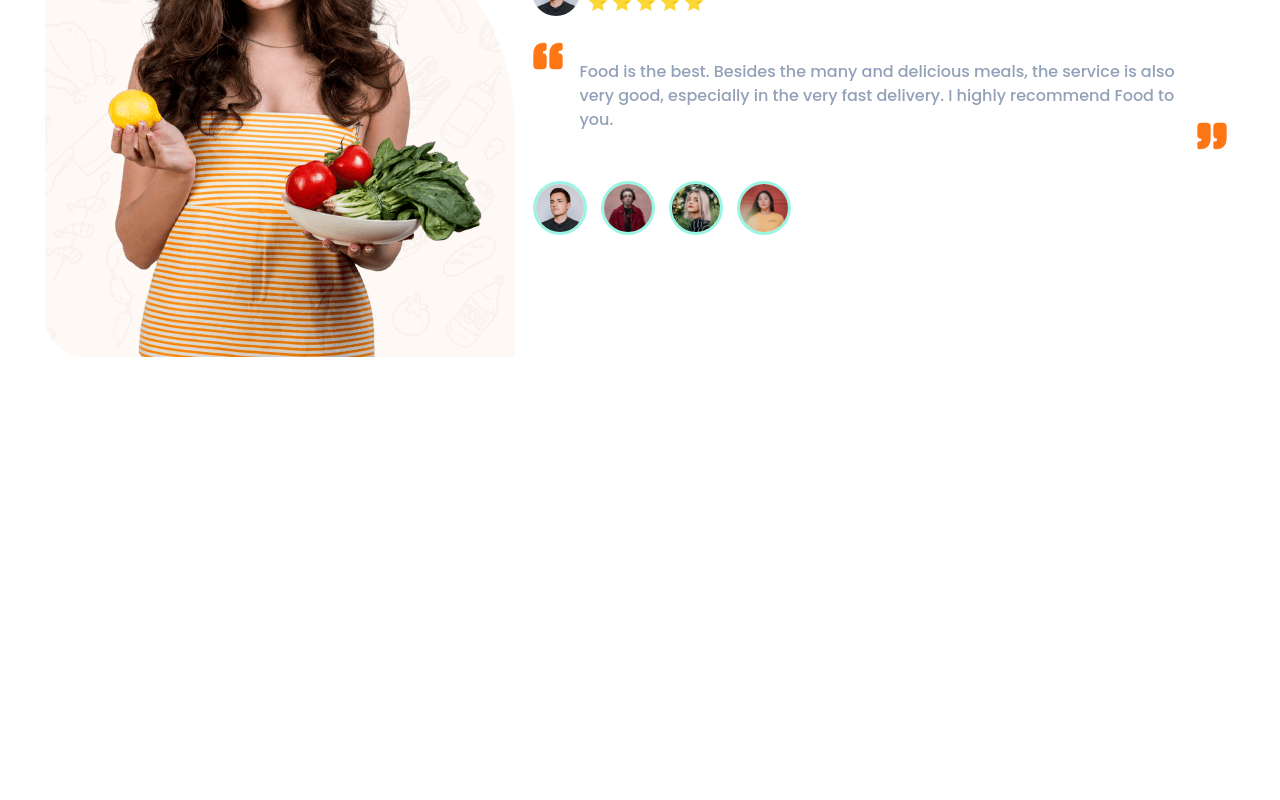
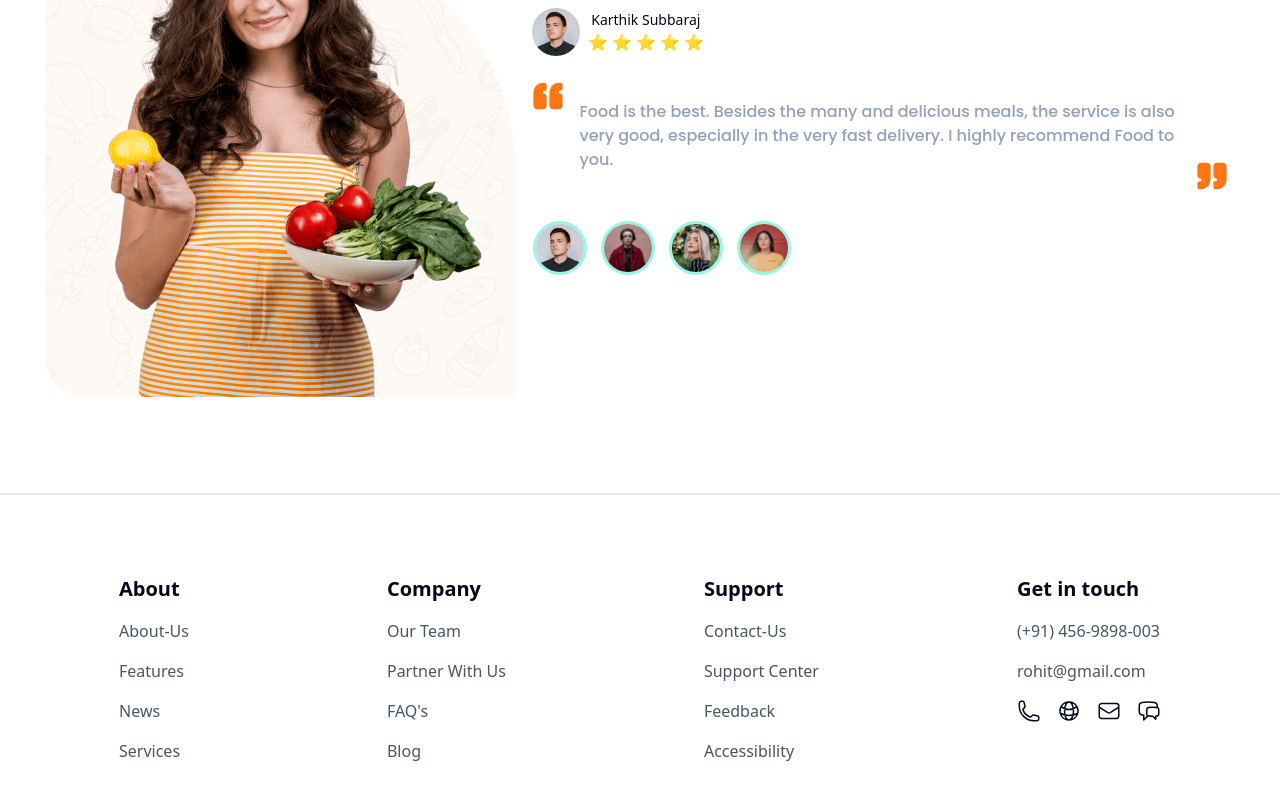
Before and after one commit to SrinivasBallari/cafe-app, a React (Vite) app in the folder frontend/: page / in a window 1280 px wide. Shown: the part 2787-3587 px from the top of the page. Before the commit the page ends 3200 px from the top, so only its background shows below. Built offline with nearby package versions, Linux system fonts and the light colour scheme.

Commit message:
added testimonial section

```diff
--- /dev/null
+++ b/frontend/src/components/HomeFooterSection.jsx
@@ -0,0 +1,55 @@
+
+
+const HomeFooterSection = () => {
+    return (
+        <div className="grid grid-cols-2 gap-10 border-t-2 border-gray md:flex  px-10 py-20 justify-around ">
+            <div className="flex-col space-y-4 justify-center">
+                <p className="mb-2 font-bold text-xl">About</p>
+                <p className="text-md text-gray-600">About-Us</p>
+                <p className="text-md text-gray-600">Features</p>
+                <p className="text-md text-gray-600">News</p>
+                <p className="text-md text-gray-600">Services</p>
+            </div>
+
+            <div className="flex-col space-y-4 justify-center">
+                <p className="mb-2 font-bold text-xl">Company</p>
+                <p className="text-md text-gray-600">Our Team</p>
+                <p className="text-md text-gray-600">Partner With Us</p>
+                <p className="text-md text-gray-600">FAQ's</p>
+                <p className="text-md text-gray-600">Blog</p>
+            </div>
+
+
+            <div className="flex-col space-y-4 justify-center">
+                <p className="mb-2 font-bold text-xl">Support</p>
+                <p className="text-md text-gray-600">Contact-Us</p>
+                <p className="text-md text-gray-600">Support Center</p>
+                <p className="text-md text-gray-600">Feedback</p>
+                <p className="text-md text-gray-600">Accessibility</p>
+            </div>
+
+            <div className="flex-col space-y-4 justify-center ">
+                <p className="mb-2 font-bold text-xl">Get in touch</p>
+                <p className="text-md text-gray-600">(+91) 456-9898-003 </p>
+                <p className="text-md text-gray-600">rohit@gmail.com</p>
+                <div className="flex gap-4 justify-start">
+                    <svg xmlns="http://www.w3.org/2000/svg" fill="none" viewBox="0 0 24 24" stroke-width="1.5" stroke="currentColor" class="w-6 h-6">
+                        <path stroke-linecap="round" stroke-linejoin="round" d="M2.25 6.75c0 8.284 6.716 15 15 15h2.25a2.25 2.25 0 0 0 2.25-2.25v-1.372c0-.516-.351-.966-.852-1.091l-4.423-1.106c-.44-.11-.902.055-1.173.417l-.97 1.293c-.282.376-.769.542-1.21.38a12.035 12.035 0 0 1-7.143-7.143c-.162-.441.004-.928.38-1.21l1.293-.97c.363-.271.527-.734.417-1.173L6.963 3.102a1.125 1.125 0 0 0-1.091-.852H4.5A2.25 2.25 0 0 0 2.25 4.5v2.25Z" />
+                    </svg>
+                    <svg xmlns="http://www.w3.org/2000/svg" fill="none" viewBox="0 0 24 24" stroke-width="1.5" stroke="currentColor" class="w-6 h-6">
+                        <path stroke-linecap="round" stroke-linejoin="round" d="M12 21a9.004 9.004 0 0 0 8.716-6.747M12 21a9.004 9.004 0 0 1-8.716-6.747M12 21c2.485 0 4.5-4.03 4.5-9S14.485 3 12 3m0 18c-2.485 0-4.5-4.03-4.5-9S9.515 3 12 3m0 0a8.997 8.997 0 0 1 7.843 4.582M12 3a8.997 8.997 0 0 0-7.843 4.582m15.686 0A11.953 11.953 0 0 1 12 10.5c-2.998 0-5.74-1.1-7.843-2.918m15.686 0A8.959 8.959 0 0 1 21 12c0 .778-.099 1.533-.284 2.253m0 0A17.919 17.919 0 0 1 12 16.5c-3.162 0-6.133-.815-8.716-2.247m0 0A9.015 9.015 0 0 1 3 12c0-1.605.42-3.113 1.157-4.418" />
+                    </svg>
+                    <svg xmlns="http://www.w3.org/2000/svg" fill="none" viewBox="0 0 24 24" stroke-width="1.5" stroke="currentColor" class="w-6 h-6">
+                        <path stroke-linecap="round" stroke-linejoin="round" d="M21.75 6.75v10.5a2.25 2.25 0 0 1-2.25 2.25h-15a2.25 2.25 0 0 1-2.25-2.25V6.75m19.5 0A2.25 2.25 0 0 0 19.5 4.5h-15a2.25 2.25 0 0 0-2.25 2.25m19.5 0v.243a2.25 2.25 0 0 1-1.07 1.916l-7.5 4.615a2.25 2.25 0 0 1-2.36 0L3.32 8.91a2.25 2.25 0 0 1-1.07-1.916V6.75" />
+                    </svg>
+                    <svg xmlns="http://www.w3.org/2000/svg" fill="none" viewBox="0 0 24 24" stroke-width="1.5" stroke="currentColor" class="w-6 h-6">
+                        <path stroke-linecap="round" stroke-linejoin="round" d="M20.25 8.511c.884.284 1.5 1.128 1.5 2.097v4.286c0 1.136-.847 2.1-1.98 2.193-.34.027-.68.052-1.02.072v3.091l-3-3c-1.354 0-2.694-.055-4.02-.163a2.115 2.115 0 0 1-.825-.242m9.345-8.334a2.126 2.126 0 0 0-.476-.095 48.64 48.64 0 0 0-8.048 0c-1.131.094-1.976 1.057-1.976 2.192v4.286c0 .837.46 1.58 1.155 1.951m9.345-8.334V6.637c0-1.621-1.152-3.026-2.76-3.235A48.455 48.455 0 0 0 11.25 3c-2.115 0-4.198.137-6.24.402-1.608.209-2.76 1.614-2.76 3.235v6.226c0 1.621 1.152 3.026 2.76 3.235.577.075 1.157.14 1.74.194V21l4.155-4.155" />
+                    </svg>
+                </div>
+            </div>
+
+        </div>
+    )
+}
+
+export default HomeFooterSection;
--- a/frontend/src/components/Testimonials.jsx
+++ b/frontend/src/components/Testimonials.jsx
@@ -7,7 +7,7 @@ import homeGirl2 from '../assets/images/homeGirl2.png'
 
 const Testimonials = () => {
     return (
-        <div className="flex flex-col xl:flex-row justify-around px-10 py-10 ">
+        <div className="flex flex-col xl:flex-row justify-around px-10 py-20 ">
             <div>
                 <img src={testimonial} alt="loading" className='display-block m-auto mb-4'/>
             </div>
--- a/frontend/src/pages/Home.jsx
+++ b/frontend/src/pages/Home.jsx
@@ -9,6 +9,7 @@ import homeFastFoods from '../assets/images/homeFastFoods.png'
 import homeHealthyFoods from '../assets/images/homeHealthyFoods.png'
 import HomeMiniMenuSection from '../components/HomeMiniMenuSection'
 import Testimonials from '../components/Testimonials'
+import HomeFooterSection from '../components/HomeFooterSection'
 
 const Home = () => {
     return (
@@ -138,6 +139,8 @@ const Home = () => {
             {/* testimonials section */}
             <Testimonials/>
 
+            {/* footer section */}
+            <HomeFooterSection/>
         </>
     )
 }
```
